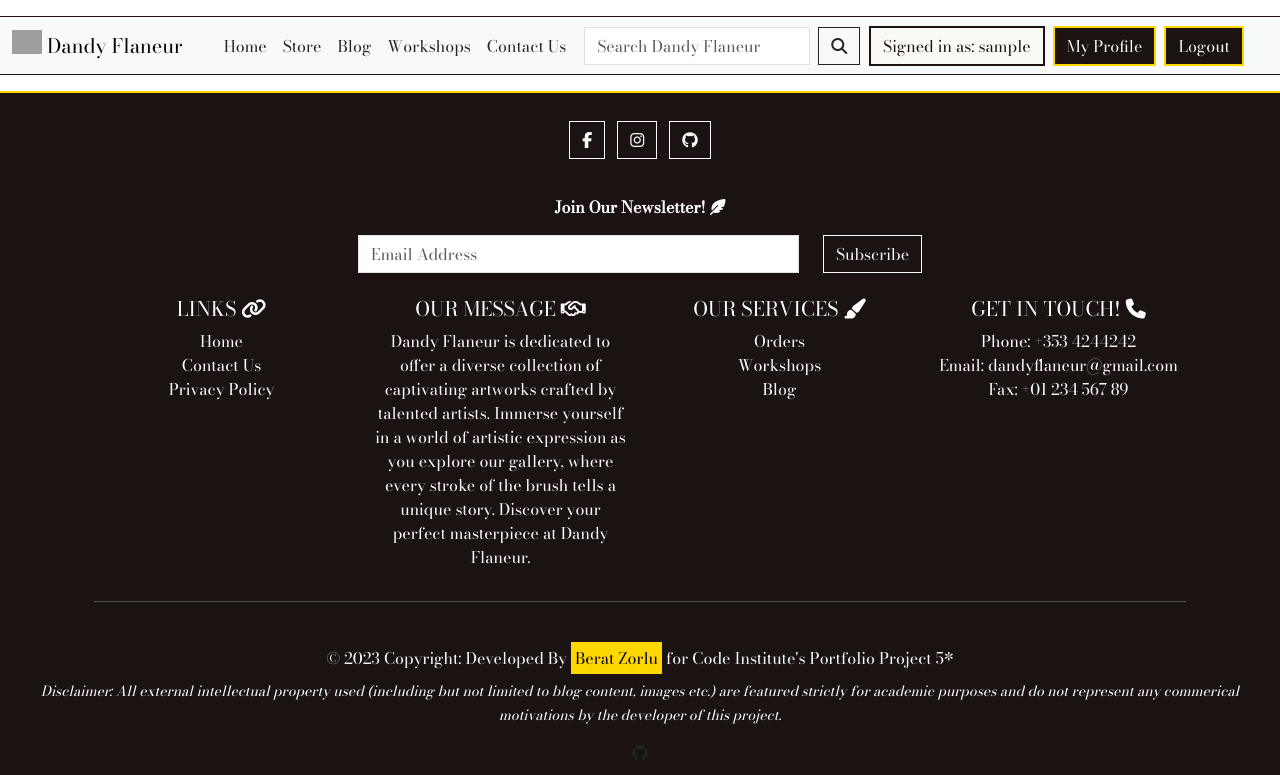
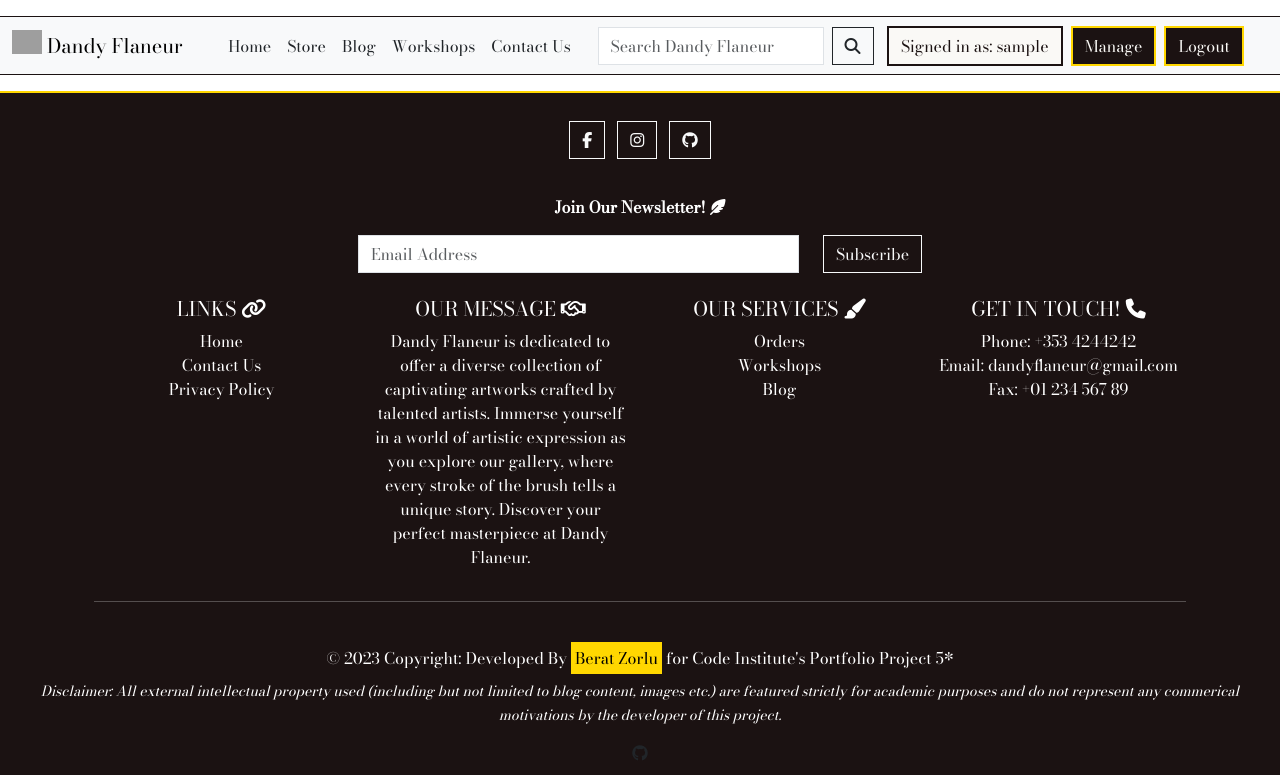
Before and after one commit to beratzorlu/dandy_flaneur_ecommerce, a Django app: page /blog/ in a window 1280 px wide. Shown: the top 775 px of the page. Run offline with Django 3.2, Linux system fonts and the light colour scheme; the visitor is signed in with stand-in values (Sample User, id 1); parts of the project's set-up code (start-up, migrations or seed data) failed here and were passed over; some libraries are stand-ins or nearby versions; grey boxes are pictures that could not be loaded.

Commit message:
Add button to access product management.

```diff
--- a/templates/base.html
+++ b/templates/base.html
@@ -108,7 +108,7 @@
                         </li>
 
                         <li class="nav-item">
-                            <a class="btn me-2 rounded-0 float-end" href="#" id="navbar-primary">My Profile</a>
+                            <a class="btn me-2 rounded-0 float-end" href="#" id="navbar-primary">Manage</a>
                         </li>
 
                         <li class="nav-item">
```
